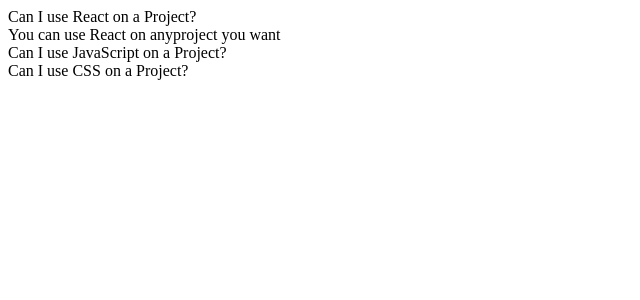
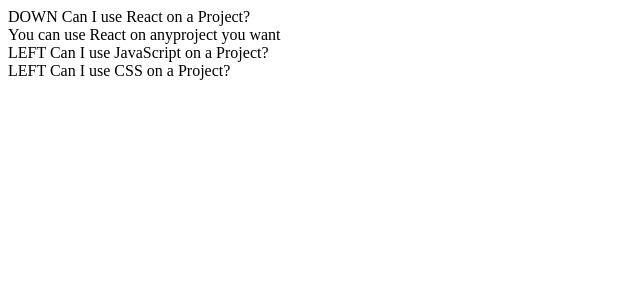
Before and after one commit to paudel54/ReactJS, a React (Create React App) app in the folder 5_comps/: page / in a window 1280 px wide. Shown: the top 300 px of the page, without its empty margins (0-640 px from the left). Built offline with nearby package versions, Linux system fonts and the light colour scheme.

Commit message:
conditional icon rendering

```diff
--- a/5_comps/src/components/Accordion.js
+++ b/5_comps/src/components/Accordion.js
@@ -26,6 +26,9 @@ function Accordion({ items }) {
         // const content = isExpanded && <div>{item.content}</div>
         // console.log(isExpanded);
         // console.log(content);
+        const icon = <span>
+            {isExpanded ? 'DOWN ' : 'LEFT '}
+        </span>
         return (
             // on building list the parent div must possess id, that may in future come from external api or anythings,
 
@@ -37,7 +40,10 @@ function Accordion({ items }) {
                     setExpandedIndex(index)
                 }}>{item.label}</div> */}
                 {/* Alternative method above mentioned on func */}
-                <div onClick={() => handleClick(index)}>{item.label}</div>
+                <div onClick={() => handleClick(index)}>
+                    {icon}
+                    {item.label}
+                </div>
 
 
                 {/* passing condition directly into a return,this helps in omitting variable */}
```
